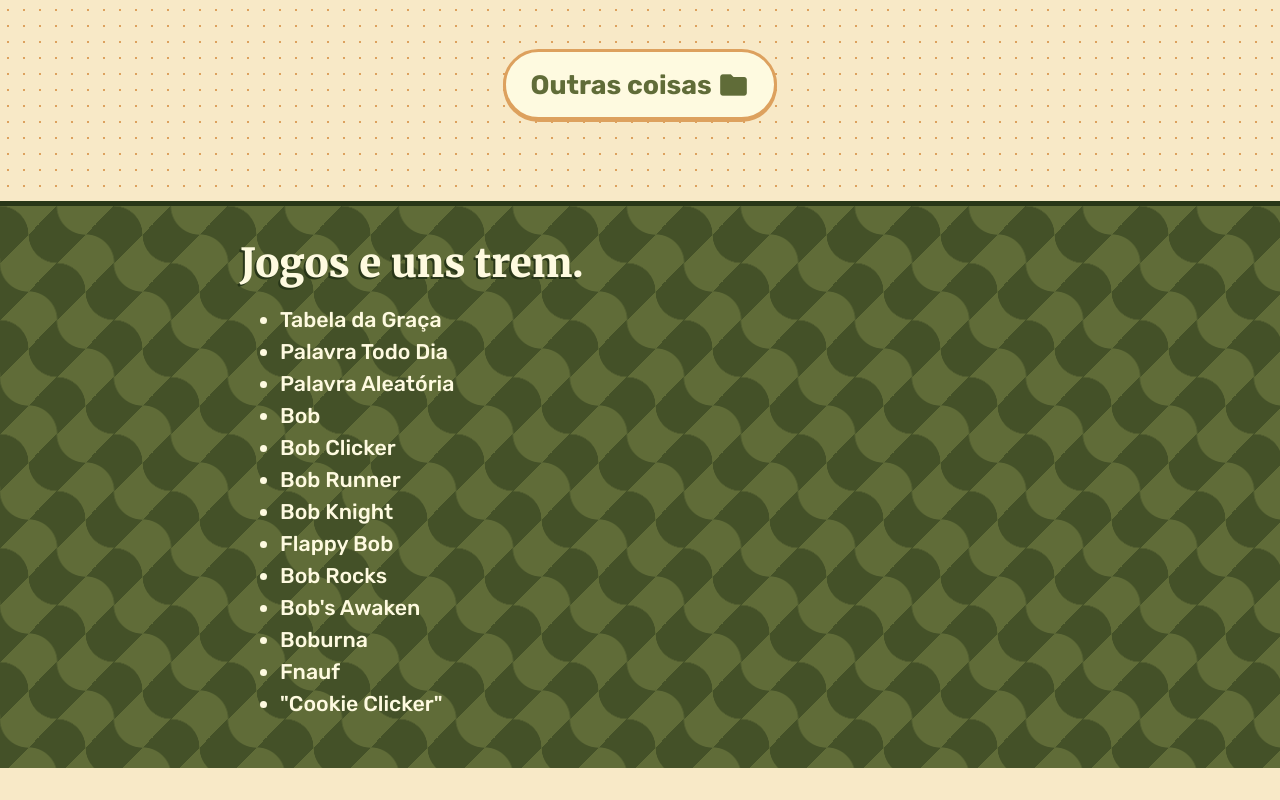
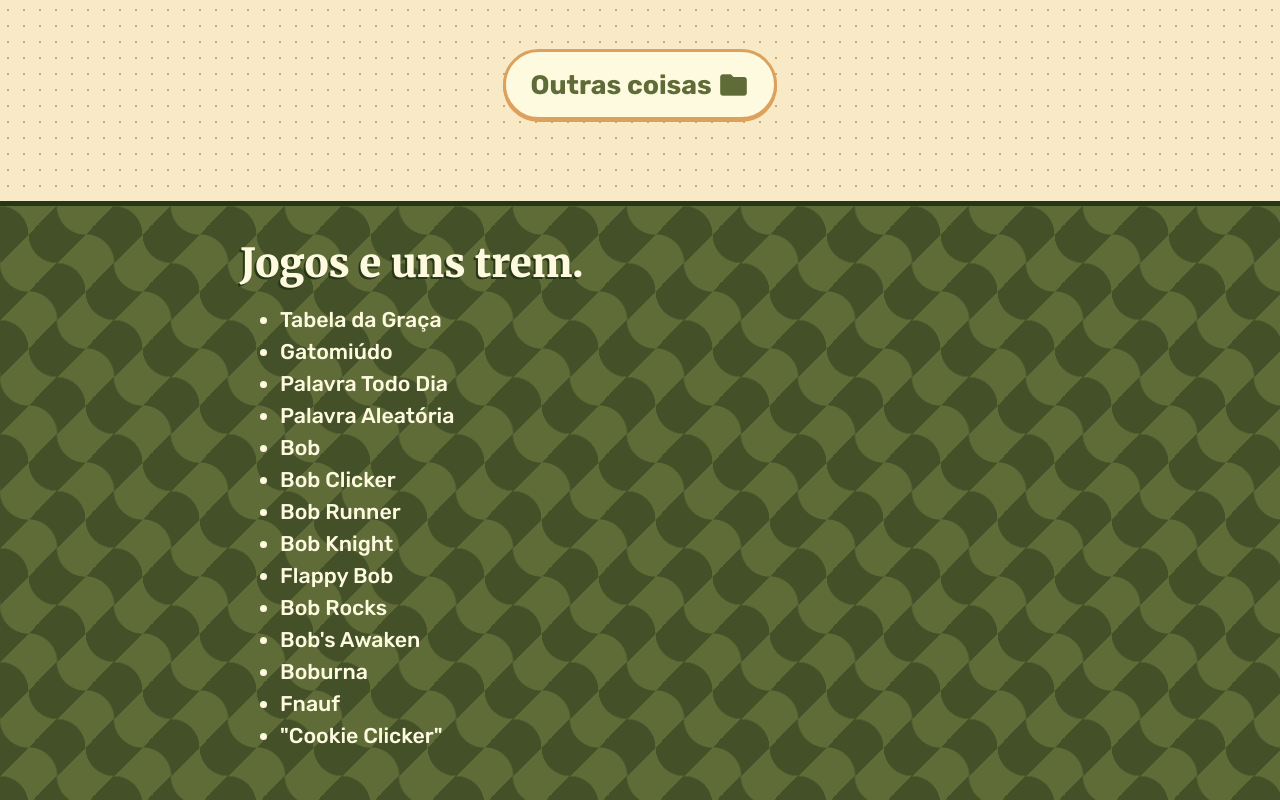
Before and after one commit to othomasz/othomasz.github.io, a plain HTML site: page index.html in a window 1280 px wide. Shown: the part 2030-2830 px from the top of the page. Before the commit the page ends 2798 px from the top, so only its background shows below. Drawn offline with Linux system fonts and the light colour scheme.

Commit message:
Update index.html

```diff
--- a/index.html
+++ b/index.html
@@ -49,6 +49,7 @@
             <h3 class="sla">Jogos e uns trem.</h3>
             <ul>
                 <li><a class="lista" href="https://othomasz.github.io/tabela-graca/">Tabela da Graça</a></li>
+                <li><a class="lista" href="https://othomasz.github.io/gatomiudo/">Gatomiúdo</a></li>
                 <li><a class="lista" href="https://othomasz.github.io/palavradia/">Palavra Todo Dia</a></li>
                 <li><a class="lista" href="https://othomasz.github.io/palavraleatoria/">Palavra Aleatória</a></li>
                 <li><a class="lista" href="https://thomaszng.itch.io/bob">Bob</a></li>
```
